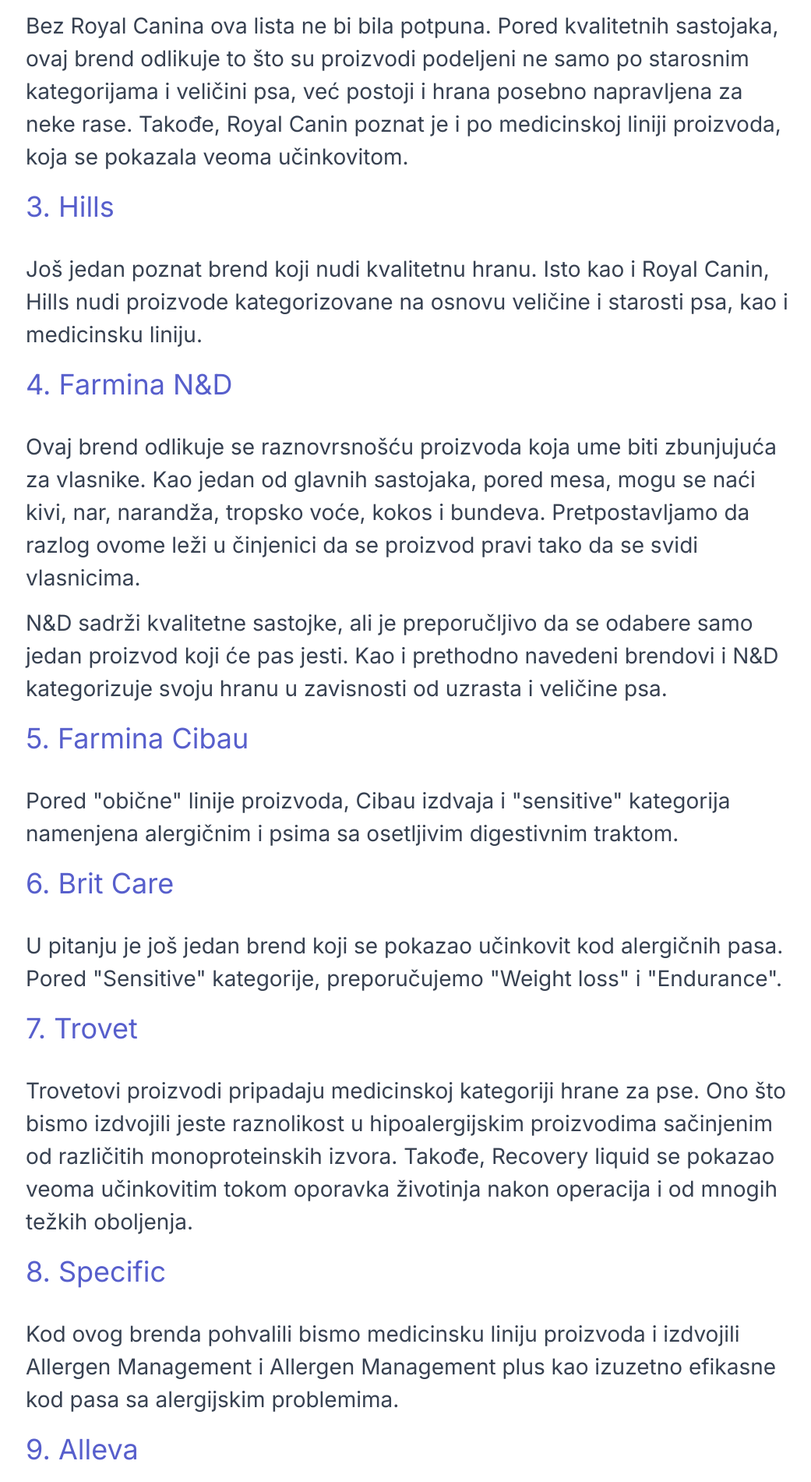
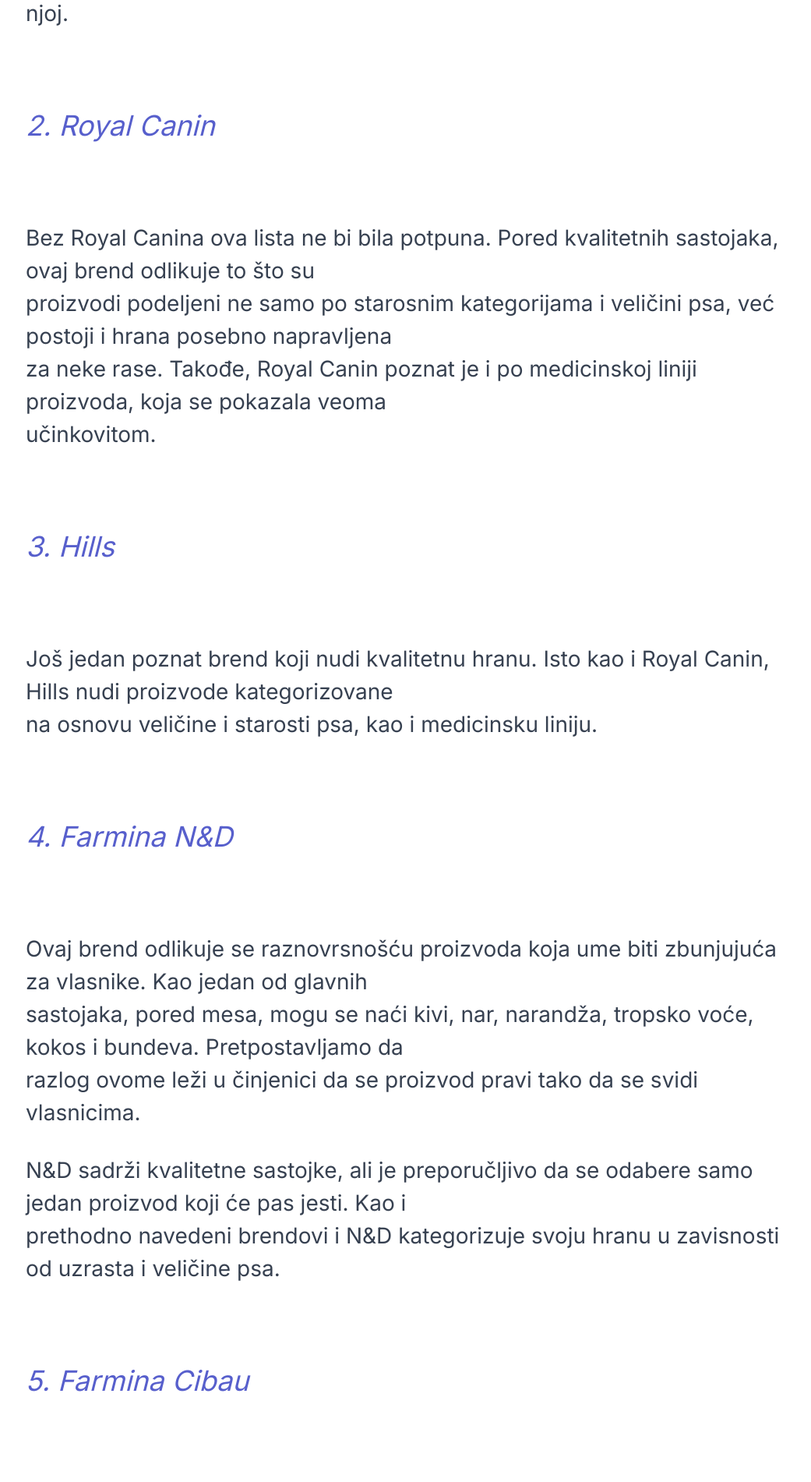
Before and after one commit to Pawsion/Front-end, a Next.js app: page /blog/food in a window 1280 px wide. Shown: the part 8060-9961 px from the top of the page at 78% size, without its empty margins (239-1280 px from the left). Built offline with nearby package versions, Linux system fonts and the light colour scheme.

Commit message:
added text style

```diff
--- a/src/components/Food/foodList.tsx
+++ b/src/components/Food/foodList.tsx
@@ -16,84 +16,84 @@ export default function FoodList() {
         Ova lista nije sponzorisana, već je napravljena na osnovu subjektivnog mišljenja našeg veterinara.
       </p>
       <div className="text-gray-700">
-        <h3 className="text-[36px] font-regular text-mainColorBlue mb-8">
+        <h3 className="text-[36px] font-regular italic text-mainColorBlue mb-24 mt-24">
           1. Acana
         </h3>
         <p className="mb-4">
           Ukoliko se odlučite da dajete ovu superpremium hranu, nećete zažaliti. Pse hranjene Acanom uglavnom<br />odlikuje sjajna dlaka, posledica kvalitetnih sastojaka, od kojih čini minimum 50% animalnog porekla, kao i<br />celo voće i povrće, vitamini, minerali i probiotici. U okviru ovog brenda hrana je podeljena na različite<br />veličine i starosne kategorije pasa, kao i na vrstu mesa koja se nalazi u njoj.
         </p>
 
-        <h3 className="text-[36px] font-regular text-mainColorBlue mb-8">
+        <h3 className="text-[36px] font-regular italic text-mainColorBlue mb-24 mt-24">
           2. Royal Canin
         </h3>
         <p className="mb-4">
-          Bez Royal Canina ova lista ne bi bila potpuna. Pored kvalitetnih sastojaka, ovaj brend odlikuje to što su proizvodi podeljeni ne samo po starosnim kategorijama i veličini psa, već postoji i hrana posebno napravljena za neke rase. Takođe, Royal Canin poznat je i po medicinskoj liniji proizvoda, koja se pokazala veoma učinkovitom.
+          Bez Royal Canina ova lista ne bi bila potpuna. Pored kvalitetnih sastojaka, ovaj brend odlikuje to što su<br />proizvodi podeljeni ne samo po starosnim kategorijama i veličini psa, već postoji i hrana posebno napravljena<br />za neke rase. Takođe, Royal Canin poznat je i po medicinskoj liniji proizvoda, koja se pokazala veoma<br />učinkovitom.
         </p>
 
-        <h3 className="text-[36px] font-regular text-mainColorBlue mb-8">
+        <h3 className="text-[36px] font-regular italic text-mainColorBlue mb-24 mt-24">
           3. Hills
         </h3>
         <p className="mb-4">
-          Još jedan poznat brend koji nudi kvalitetnu hranu. Isto kao i Royal Canin, Hills nudi proizvode kategorizovane na osnovu veličine i starosti psa, kao i medicinsku liniju.
+          Još jedan poznat brend koji nudi kvalitetnu hranu. Isto kao i Royal Canin, Hills nudi proizvode kategorizovane<br />na osnovu veličine i starosti psa, kao i medicinsku liniju.
         </p>
 
-        <h3 className="text-[36px] font-regular text-mainColorBlue mb-8">
+        <h3 className="text-[36px] font-regular italic text-mainColorBlue mb-24 mt-24">
           4. Farmina N&D
         </h3>
         <p className="mb-4">
-          Ovaj brend odlikuje se raznovrsnošću proizvoda koja ume biti zbunjujuća za vlasnike. Kao jedan od glavnih sastojaka, pored mesa, mogu se naći kivi, nar, narandža, tropsko voće, kokos i bundeva. Pretpostavljamo da razlog ovome leži u činjenici da se proizvod pravi tako da se svidi vlasnicima.
+          Ovaj brend odlikuje se raznovrsnošću proizvoda koja ume biti zbunjujuća za vlasnike. Kao jedan od glavnih<br />sastojaka, pored mesa, mogu se naći kivi, nar, narandža, tropsko voće, kokos i bundeva. Pretpostavljamo da<br />razlog ovome leži u činjenici da se proizvod pravi tako da se svidi vlasnicima.<br />
         </p>
-        <p className="mb-4">
-          N&D sadrži kvalitetne sastojke, ali je preporučljivo da se odabere samo jedan proizvod koji će pas jesti. Kao i prethodno navedeni brendovi i N&D kategorizuje svoju hranu u zavisnosti od uzrasta i veličine psa.
+        <p className="mb-4 mt-8">
+          N&D sadrži kvalitetne sastojke, ali je preporučljivo da se odabere samo jedan proizvod koji će pas jesti. Kao i<br />prethodno navedeni brendovi i N&D kategorizuje svoju hranu u zavisnosti od uzrasta i veličine psa.
         </p>
 
-        <h3 className="text-[36px] font-regular text-mainColorBlue mb-8">
+        <h3 className="text-[36px] font-regular italic text-mainColorBlue mb-24 mt-24">
           5. Farmina Cibau
         </h3>
         <p className="mb-4">
-          Pored "obične" linije proizvoda, Cibau izdvaja i "sensitive" kategorija namenjena alergičnim i psima sa osetljivim digestivnim traktom.
+          Pored "obične" linije proizvoda, Cibau izdvaja i "sensitive" kategorija namenjena alergičnimi psima sa<br />osetljivim digestivnim traktom.
         </p>
 
-        <h3 className="text-[36px] font-regular text-mainColorBlue mb-8">
+        <h3 className="text-[36px] font-regular italic text-mainColorBlue mb-24 mt-24">
           6. Brit Care
         </h3>
         <p className="mb-4">
-          U pitanju je još jedan brend koji se pokazao učinkovit kod alergičnih pasa. Pored "Sensitive" kategorije, preporučujemo "Weight loss" i "Endurance".
+          U pitanju je još jedan brend koji se pokazao učinkovit kod alergičnih pasa. Pored "Sensitive" kategorije,<br />preporučujemo "Weight loss" i "Endurance".
         </p>
 
-        <h3 className="text-[36px] font-regular text-mainColorBlue mb-8">
+        <h3 className="text-[36px] font-regular italic text-mainColorBlue mb-24 mt-24">
           7. Trovet
         </h3>
         <p className="mb-4">
-          Trovetovi proizvodi pripadaju medicinskoj kategoriji hrane za pse. Ono što bismo izdvojili jeste raznolikost u hipoalergijskim proizvodima sačinjenim od različitih monoproteinskih izvora. Takođe, Recovery liquid se pokazao veoma učinkovitim tokom oporavka životinja nakon operacija i od mnogih težkih oboljenja.
+          Trovetovi proizvodi pripadaju medicinskoj kategoriji hrane za pse. Ono što bismo izdvojili jeste raznolikost u<br />hipoalergijskim proizvodima sačinjenim od različitih monoproteinskih izvora. Takođe, Recovery liquid se<br />pokazao veoma učinkovitim tokom oporavka životinja nakon operacija i od mnogih težkih oboljenja.
         </p>
 
-        <h3 className="text-[36px] font-regular text-mainColorBlue mb-8">
+        <h3 className="text-[36px] font-regular italic text-mainColorBlue mb-24 mt-24">
           8. Specific
         </h3>
         <p className="mb-4">
-          Kod ovog brenda pohvalili bismo medicinsku liniju proizvoda i izdvojili Allergen Management i Allergen Management plus kao izuzetno efikasne kod pasa sa alergijskim problemima.
+          Kod ovog brenda pohvalili bismo medicinsku liniju proizvoda i izdvojili Allergen Management i Allergen<br />Management plus kao izuzetno efikasne kod pasa sa alergijskim problemima.
         </p>
 
-        <h3 className="text-[36px] font-regular text-mainColorBlue mb-8">
+        <h3 className="text-[36px] font-regular italic text-mainColorBlue mb-24 mt-24">
           9. Alleva
         </h3>
         <p className="mb-4">
-          Alleva sadrži proizvode bez žitarica, bez glutena, sa niskim sadržajem žitarica, prirodnim antioksidansima i monoproteinima.
+          Alleva sadrži proizvode bez žitarica, bez glutena, sa niskim sadržajem žitarica, prirodnim antioksidansima i<br />monoproteinima.
         </p>
 
-        <h3 className="text-[36px] font-regular text-mainColorBlue mb-8">
+        <h3 className="text-[36px] font-regular italic text-mainColorBlue mb-24 mt-24">
           10. Trainer
         </h3>
         <p className="mb-4">
-          Još jedan dobro poznat, ali i kvalitetan brend u Srbiji. Psi ga rado jedu, a izdvojili bismo Sensitiv No Gluten proizvod.
+          Još jedan dobro poznat, ali i kvalitetan brend u Srbiji. Psi ga rado jedu, a izdvojili bismo Sensitiv No Gluten<br />proizvod.
         </p>
       </div>
-      <p>
-        Na kraju, važno je zapamtiti da ne postoji univerzalno "najbolja" hrana za pse, već je najvažnije pronaći onu koja odgovara individualnim potrebama vašeg psa. Budite sigurni da se konsultujete s veterinarom pre nego što promenite ishranu svog psa, posebno ako ima posebne zdravstvene potrebe ili alergije.
+      <p className="mt-16">
+        Na kraju, važno je zapamtiti da ne postoji univerzalno "najbolja" hrana za pse, već je najvažnije pronaći onu<br />koja odgovara individualnim potrebama vašeg psa. Budite sigurni da se konsultujete s veterinarom pre nego<br />što promenite ishranu svog psa, posebno ako ima posebne zdravstvene potrebe ili alergije.
       </p>
-      <p className="mt-8">
-        Istražite različite opcije hrane za pse i čitajte sastojke kako biste se osigurali da birate kvalitetnu hranu koja odgovara prehrambenim potrebama vašeg ljubimca. Takođe, ključno je pratiti reakciju vašeg psa na novu hranu i prilagoditi ishranu prema njegovim potrebama.
+      <p className="mt-16">
+        Istražite različite opcije hrane za pse i čitajte sastojke kako biste se osigurali da birate kvalitetnu hranu koja<br />odgovara prehrambenim potrebama vašeg ljubimca. Takođe, ključno je pratiti reakciju vašeg psa na novu<br />hranu i prilagoditi ishranu prema njegovim potrebama.
       </p>
     </div>
   );
```
